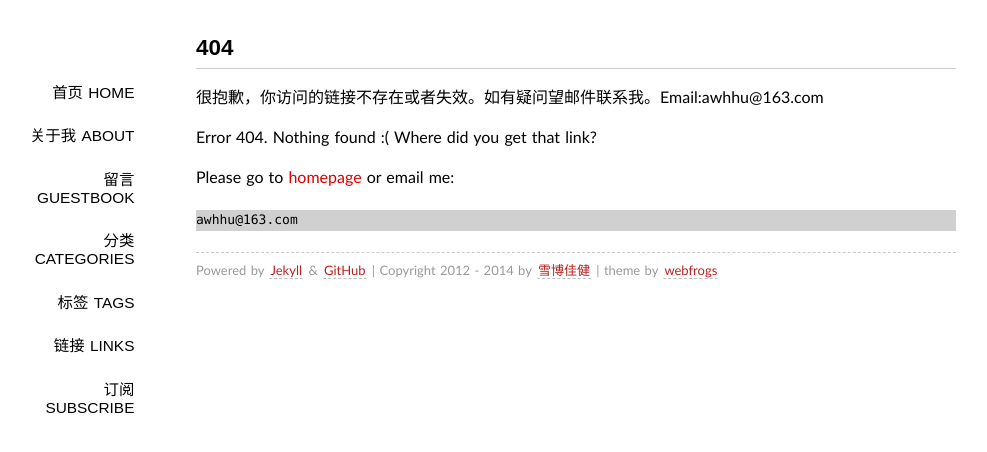
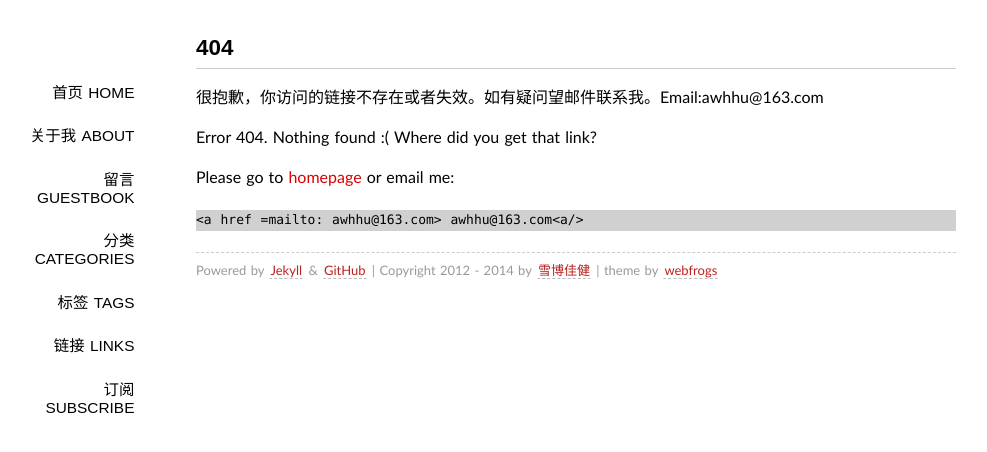
Before and after one commit to Successor/bigyuki.github.com, a Jekyll site: the page built from 404.md, in a window 1280 px wide. Shown: the top 452 px of the page, without its empty margins (144-1131 px from the left). Built offline with Jekyll 4.4.1, drawn with Linux system fonts in a browser that asks for light colours; Markdown is read by kramdown in place of the engine named in the settings.

Commit message:
Update 404.md

```diff
--- a/404.md
+++ b/404.md
@@ -10,4 +10,4 @@ Error 404. Nothing found :( Where did you get that link?
 
 Please go to [homepage](/) or email me:
 
-    {{ site.email }}
+    <a href =mailto: {{ site.email }}> {{ site.email }}<a/>
```
